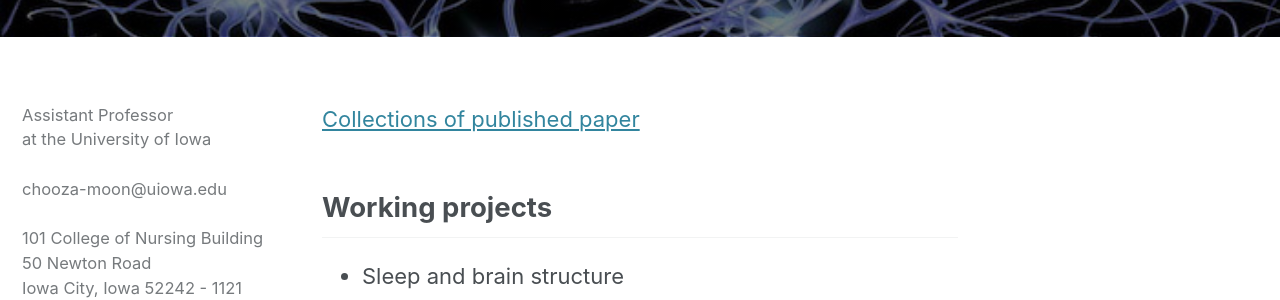
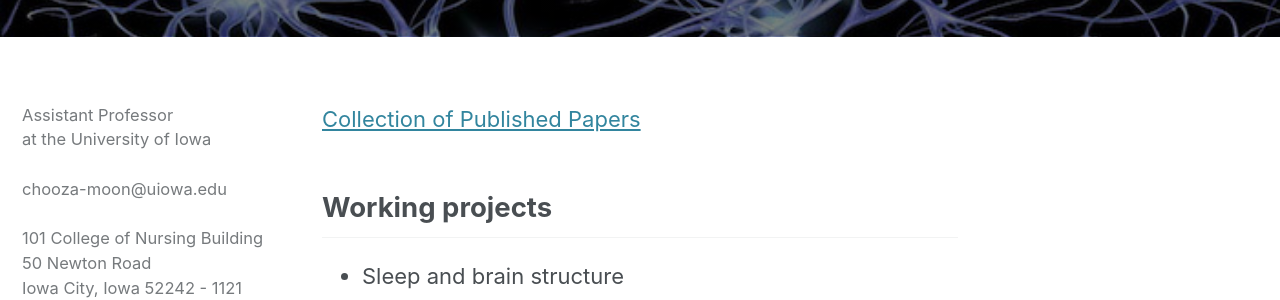
Before and after one commit to moonsleep/moonsleep.github.io, a Jekyll site: the page built from _pages/research.md, in a window 1280 px wide and 900 px high. Shown: the part 275-575 px from the top of the window. Built offline with Jekyll 4.4.1, drawn with Linux system fonts in a browser that asks for light colours; cached includes are drawn as plain includes; nearby versions of some CDN libraries.

Commit message:
update research

```diff
--- a/_pages/research.md
+++ b/_pages/research.md
@@ -8,7 +8,7 @@ header:
   overlay_filter: "0.5"
 ---
 
-[Collections of published paper](https://www.ncbi.nlm.nih.gov/sites/myncbi/1bafvRVlojk5y/bibliography/53542200/public/?sort=date&direction=ascending)
+[Collection of Published Papers](https://www.ncbi.nlm.nih.gov/sites/myncbi/1bafvRVlojk5y/bibliography/53542200/public/?sort=date&direction=ascending)
 
 ## Working projects
 * Sleep and brain structure
```
Also changed, not shown: 2 other files.
